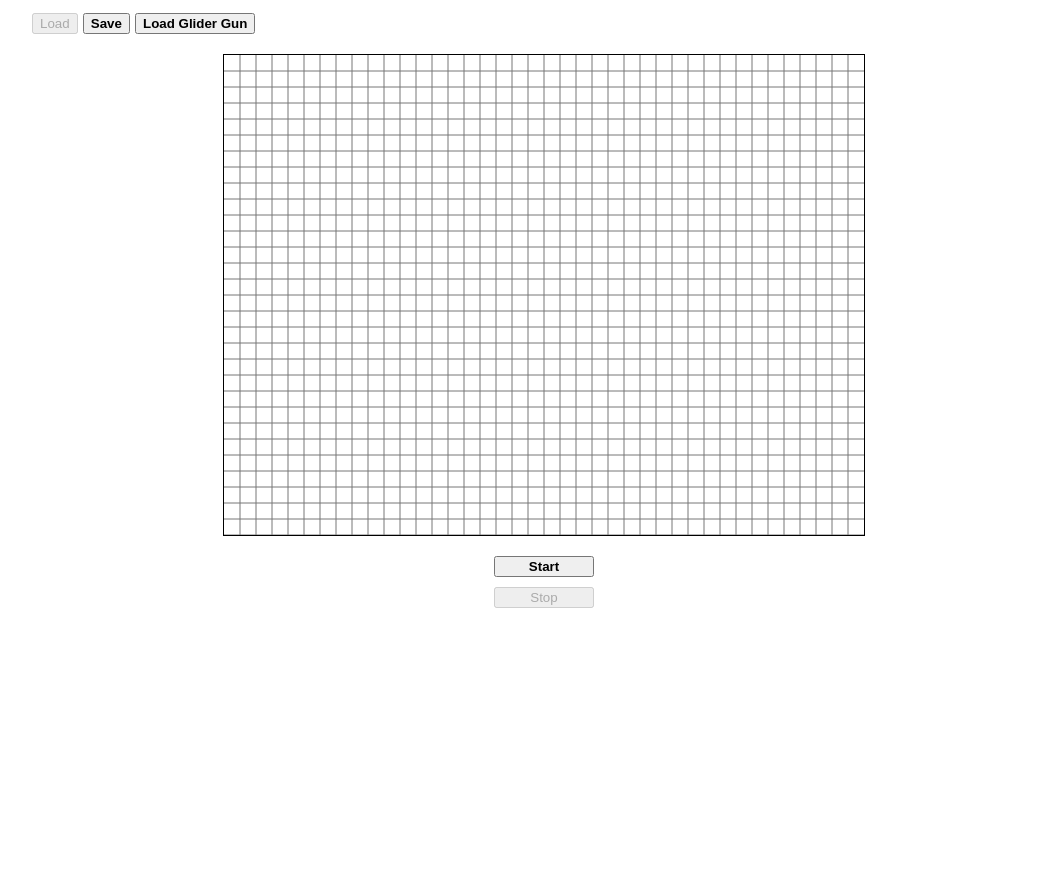
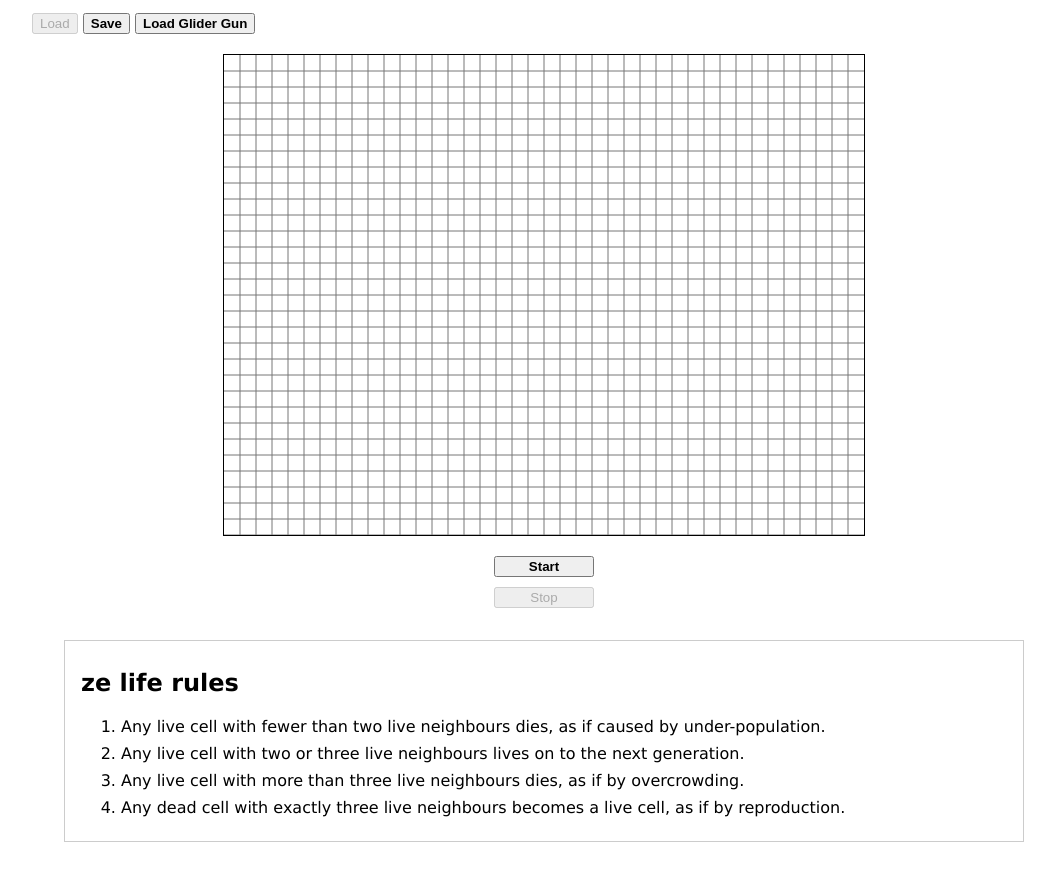
Before and after one commit to jpsierens/gameoflifejs, a website built with webpack: page index.html in a window 1280 px wide. Shown: the part 103-977 px from the top of the page, without its empty margins (96-1151 px from the left). Before the commit the page ends 800 px from the top, so only its background shows below. Built offline with nearby package versions, Linux system fonts and the light colour scheme.

Commit message:
added GoL rule list to index and README

```diff
--- a/index.html
+++ b/index.html
@@ -21,6 +21,14 @@
 		button:enabled {
 			font-weight: bold;
 		}
+        aside {
+            margin: 2em;
+            padding: 0.5em 1em;
+            border: thin solid #ccc;
+        }
+        aside li {
+            margin: 0.5em 0;
+        }
 	</style>
 </head>
 <body>
@@ -33,6 +41,17 @@
 	<button id="start" >Start</button>
     <button id="stop" disabled="true">Stop</button>
 
+<aside>
+    <h2>ze life rules</h2>
+    <ol>
+        <li>Any live cell with fewer than two live neighbours dies, as if caused by under-population.</li>
+        <li>Any live cell with two or three live neighbours lives on to the next generation.</li>
+        <li>Any live cell with more than three live neighbours dies, as if by overcrowding.</li>
+        <li>Any dead cell with exactly three live neighbours becomes a live cell, as if by reproduction.</li>
+    </ol>
+
+</aside>
+
 	<script type="text/javascript" src="bundle.js"></script>
 </body>
 </html>
```
Also changed, not shown: README.md.
